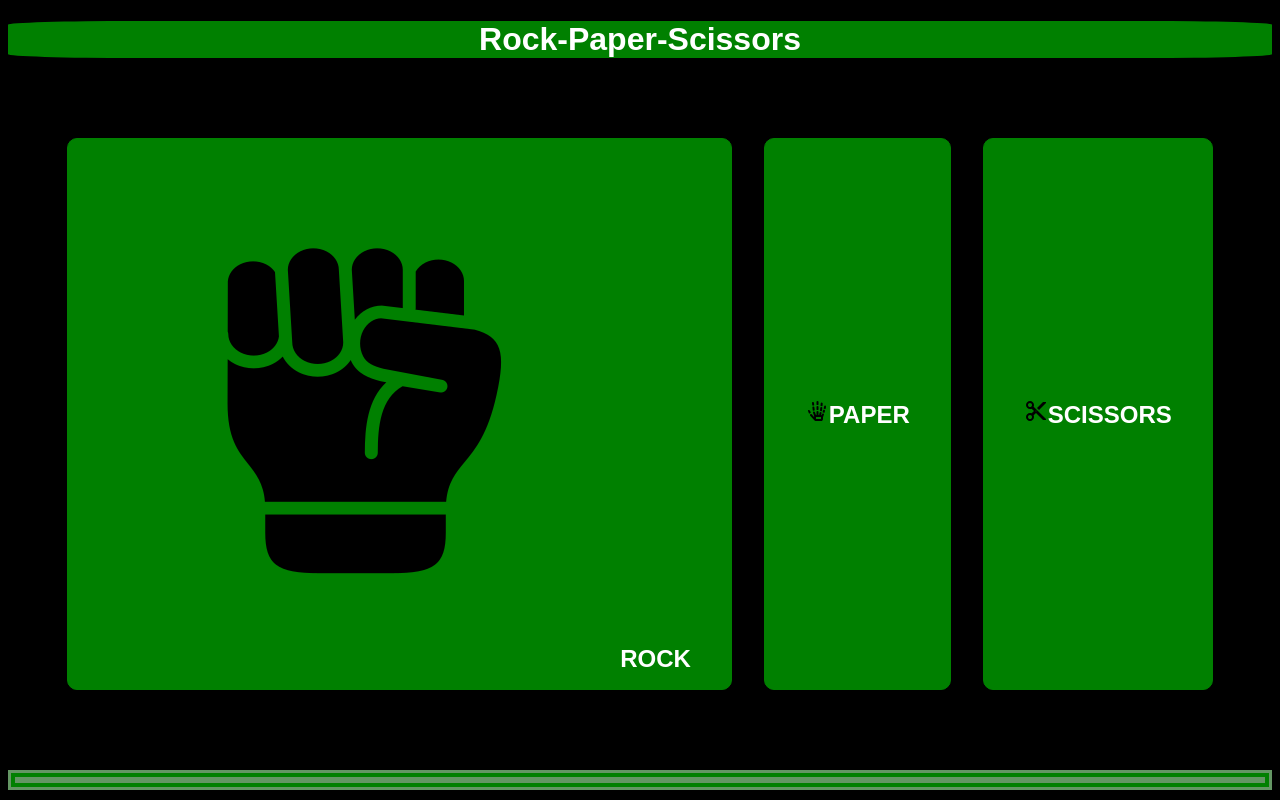
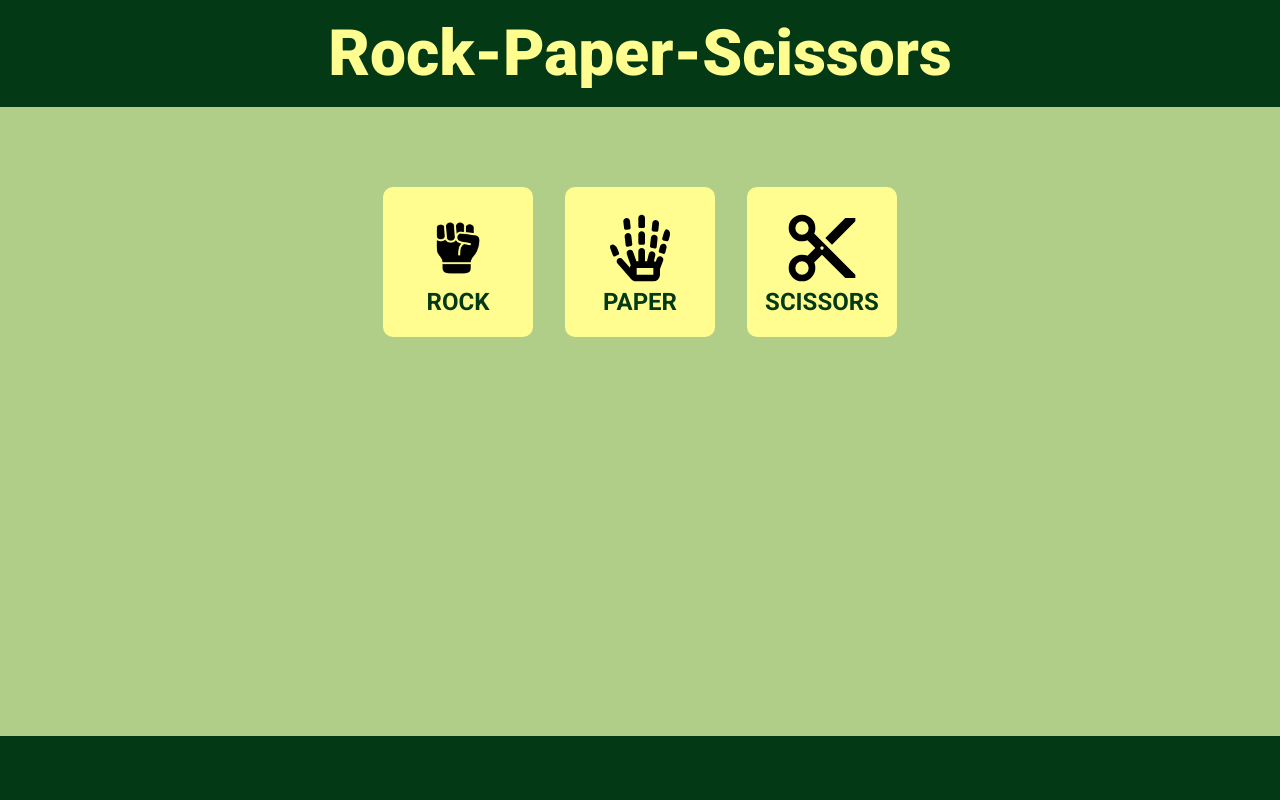
Before and after one commit to Shifardd/rock-paper-scissors, a plain HTML site: page index.html in a window 1280 px wide. Drawn offline with Linux system fonts and the light colour scheme.

Commit message:
Add custom CSS variables and update the design

```diff
--- a/style.css
+++ b/style.css
@@ -1,14 +1,37 @@
+:root {
+  --yellow: #FFFD8F;
+  --light-green: #B0CE88;
+  --green: #4C763B;
+  --dark-green: #043915;
+
+}
+
+* {
+  font-family: "Roboto", sans-serif;
+  margin: 0;
+  padding: 0;
+  box-sizing: border-box;
+}
+
 body {
-  background-color: black;
-  color: white;
-  font-family: Arial, Helvetica, sans-serif;
+  background-color: var(--light-green);
+  color: var(--yellow);
+  display: flex;
+  flex-direction: column;
+  height: 100vh;
+}
+
+header {
+  background-color: var(--dark-green);
+  width: 100%;
+  padding: 1rem 0;
+  display: flex;
+  justify-content: center;
 }
 
 h1 {
   font-weight: 900;
-  font-size: 2rem;
-  text-align: center;
-  background-color: green;
+  font-size: 4rem;
   border-radius: 10%;
 }
 
@@ -17,30 +40,29 @@ h1 {
   justify-content: center;
   gap: 2rem;
   margin: 5rem 0;
+  flex: 1;
 }
 
 .buttons button {
-  background-color: green;
-  color: white;
-  border: none;
-  padding: 1rem 2.5rem;
+  background-color: var(--yellow);
+  color: var(--dark-green);
+  border: var(--yellow);
+  width: 150px;
+  height: 150px;
   border-radius: 10px;
   cursor: pointer;
   font-weight: bold;
   font-size: 1.5rem;
-  border: 1px solid green;
+  display: flex;
+  flex-direction: column;
+  justify-content: center;
+  align-items: center;
+  transition: all 0.3s;
 }
 
 .buttons button:hover {
-  background-color: white;
-  color: black;
-  border-color: white;
-}
-
-.buttons button:focus {
-  background-color: black;
-  color: green;
-  border-color: green;
+  background-color: var(--light-green);
+  border: 2px solid var(--dark-green);
 }
 
 .buttons button:disabled {
@@ -48,19 +70,23 @@ h1 {
   color: black;
 }
 
+.buttons button img {
+  height: 80px;
+}
+
 .status {
   display: flex;
   flex-direction: column;
   align-items: center;
-  background-color: green;
-  color: white;
-  border: 10px double rgb(100, 150, 100);
+  color: var(--yellow);
+  background-color: var(--dark-green);
   font-size: 2.5rem;
   font-weight: bold;
+  padding: 2rem 0;
 }
 
 .status h2 {
-  font-size: 2rem;
+  font-size: 3rem;
 }
 
 .status p {
```
